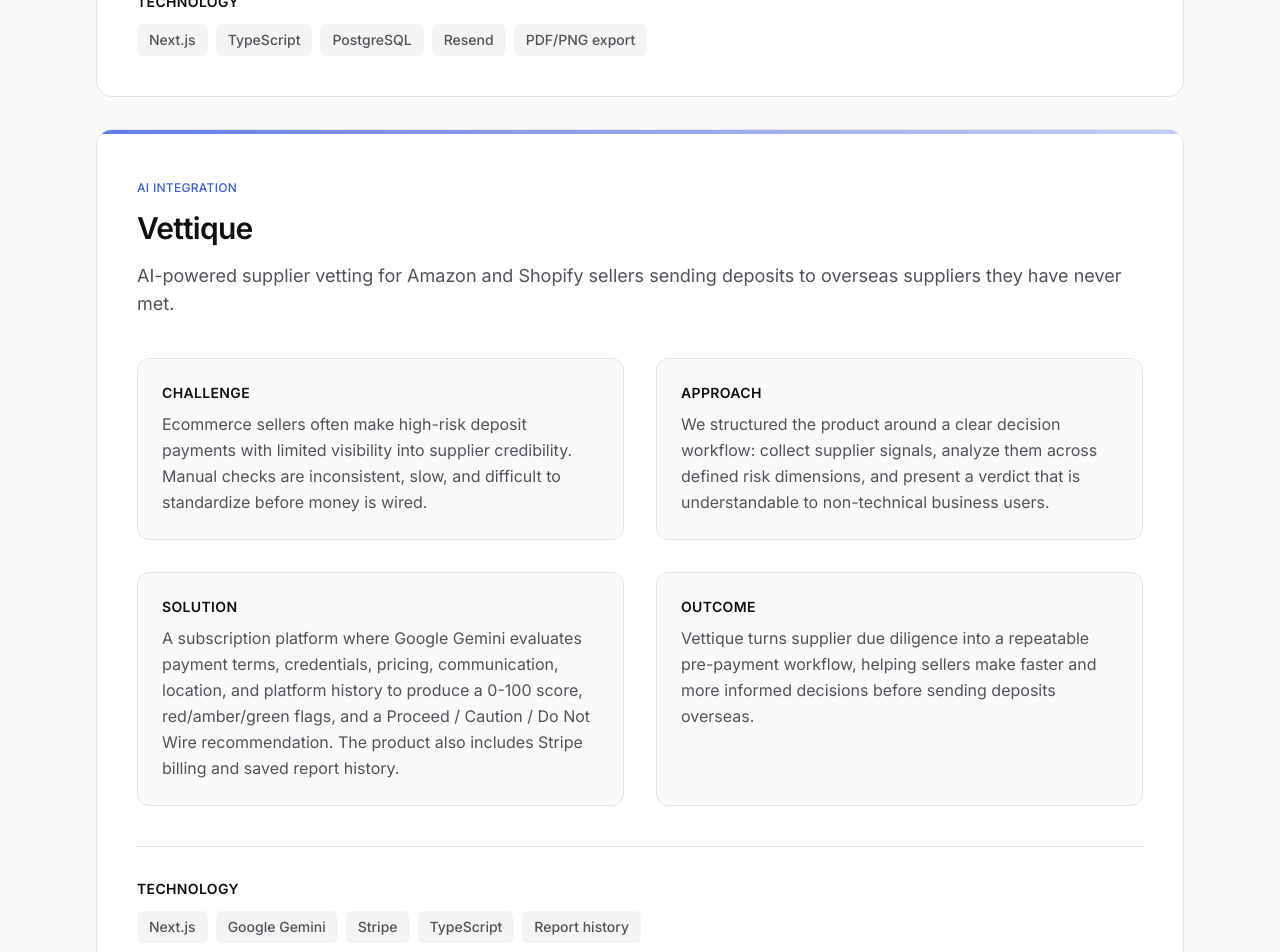
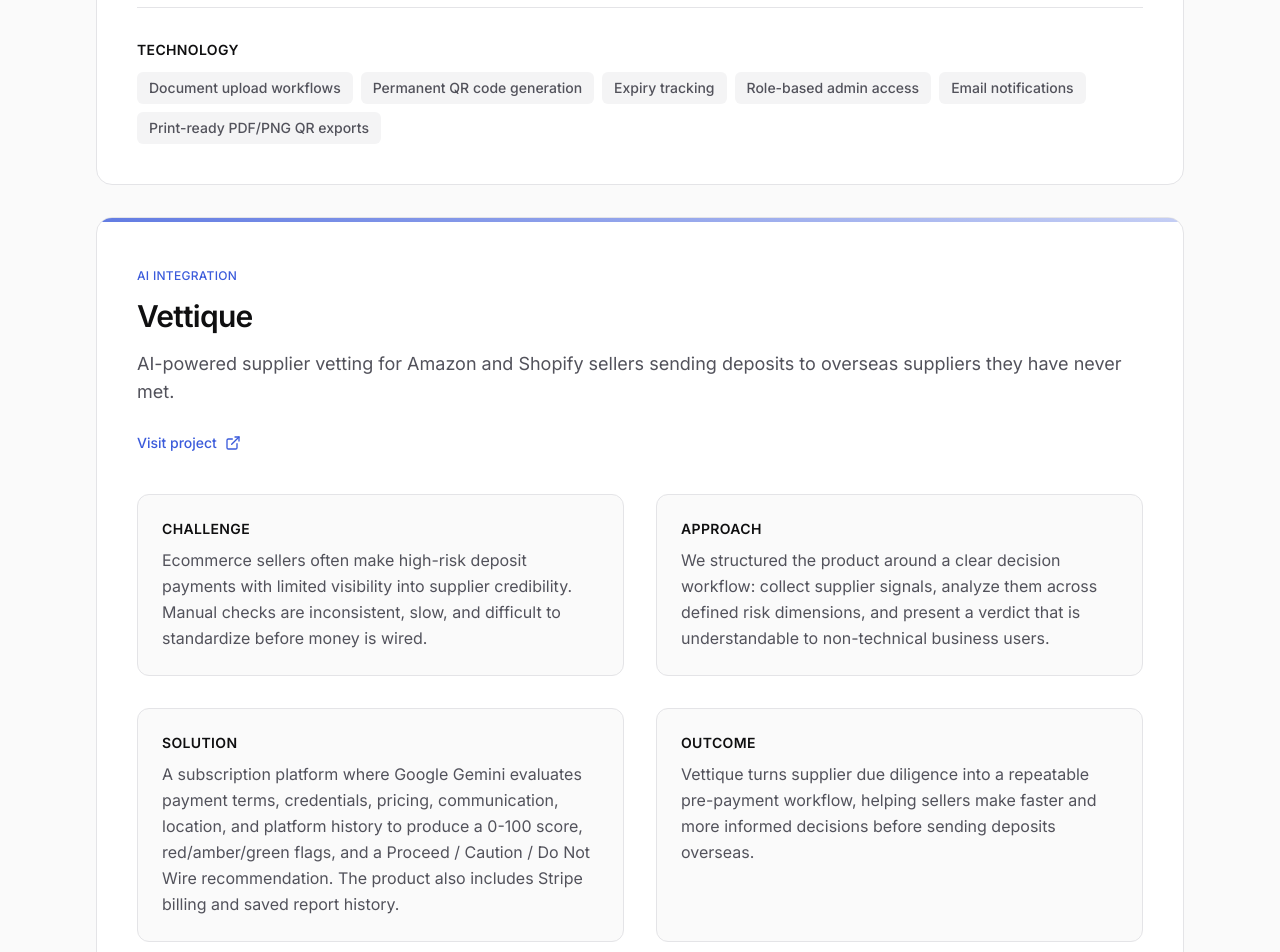
Before and after one commit to bitlovely/zlooyear, a Next.js app: page /case-studies in a window 1280 px wide. Shown: the part 1160-2112 px from the top of the page. Built offline with nearby package versions, Linux system fonts and the light colour scheme.

Commit message:
Add public URL links to CaseStudyCard and CaseStudyDetail components; update CaseStudy type to include optional publicUrl field

```diff
--- a/src/components/ui/CaseStudyCard.tsx
+++ b/src/components/ui/CaseStudyCard.tsx
@@ -1,5 +1,6 @@
 import type { CaseStudy } from "@/lib/data/case-studies";
 import { cn } from "@/lib/utils";
+import { ExternalLink } from "lucide-react";
 
 type CaseStudyCardProps = {
   study: CaseStudy;
@@ -25,6 +26,20 @@ export function CaseStudyCard({ study, className }: CaseStudyCardProps) {
         <p className="mt-3 flex-1 text-muted-foreground leading-relaxed">
           {study.summary}
         </p>
+
+        {study.publicUrl && (
+          <a
+            href={study.publicUrl}
+            target="_blank"
+            rel="noreferrer"
+            className="mt-6 inline-flex items-center gap-2 text-sm font-medium text-accent hover:underline focus-visible:outline-none focus-visible:ring-2 focus-visible:ring-accent rounded-sm"
+            aria-label={`Visit ${study.title} website`}
+          >
+            Visit project
+            <ExternalLink className="h-4 w-4" />
+          </a>
+        )}
+
         <div className="mt-auto flex flex-wrap gap-2">
           {study.technologies.slice(0, 4).map((tech) => (
             <span
@@ -64,6 +79,21 @@ export function CaseStudyDetail({ study }: CaseStudyDetailProps) {
         </h2>
         <p className="mt-4 text-lg text-muted-foreground">{study.summary}</p>
 
+        {study.publicUrl && (
+          <div className="mt-6">
+            <a
+              href={study.publicUrl}
+              target="_blank"
+              rel="noreferrer"
+              className="inline-flex items-center gap-2 text-sm font-medium text-accent hover:underline focus-visible:outline-none focus-visible:ring-2 focus-visible:ring-accent rounded-sm"
+              aria-label={`Visit ${study.title} website`}
+            >
+              Visit project
+              <ExternalLink className="h-4 w-4" />
+            </a>
+          </div>
+        )}
+
         <div className="mt-10 grid items-stretch gap-8 sm:grid-cols-2">
           {sections.map((section) => (
             <div
--- a/src/lib/data/case-studies.ts
+++ b/src/lib/data/case-studies.ts
@@ -8,6 +8,7 @@ export type CaseStudy = {
   solution: string;
   technologies: string[];
   outcome: string;
+  publicUrl?: string;
 };
 
 export const caseStudies: CaseStudy[] = [
@@ -17,6 +18,7 @@ export const caseStudies: CaseStudy[] = [
     category: "PropTech Platform",
     summary:
       "A property compliance platform for uploading building safety documents, generating permanent QR codes, and giving tenants, inspectors, and contractors instant access without a login or app.",
+    publicUrl: "https://www.blockdocsqr.co.uk/",
     challenge:
       "Property managers need a simple way to share compliance documents for each building while keeping records current, accessible, and easy to verify in the field. Traditional sharing methods create friction for residents, contractors, and inspectors.",
     approach:
@@ -24,11 +26,12 @@ export const caseStudies: CaseStudy[] = [
     solution:
       "A web application with role-based admin, document upload workflows, permanent QR code generation, dashboard expiry alerts, Resend email notifications, and print-ready PDF/PNG QR exports for real-world deployment.",
     technologies: [
-      "Next.js",
-      "TypeScript",
-      "PostgreSQL",
-      "Resend",
-      "PDF/PNG export",
+      "Document upload workflows",
+      "Permanent QR code generation",
+      "Expiry tracking",
+      "Role-based admin access",
+      "Email notifications",
+      "Print-ready PDF/PNG QR exports",
     ],
     outcome:
       "BlockDocsQR gives property teams a practical way to publish compliance information and maintain document visibility across buildings. The product is also being prepared for submission to the 2026 Property Management Awards in the PropTech Innovation category.",
@@ -39,6 +42,7 @@ export const caseStudies: CaseStudy[] = [
     category: "AI Integration",
     summary:
       "AI-powered supplier vetting for Amazon and Shopify sellers sending deposits to overseas suppliers they have never met.",
+    publicUrl: "https://www.vettique.com/",
     challenge:
       "Ecommerce sellers often make high-risk deposit payments with limited visibility into supplier credibility. Manual checks are inconsistent, slow, and difficult to standardize before money is wired.",
     approach:
@@ -46,11 +50,12 @@ export const caseStudies: CaseStudy[] = [
     solution:
       "A subscription platform where Google Gemini evaluates payment terms, credentials, pricing, communication, location, and platform history to produce a 0-100 score, red/amber/green flags, and a Proceed / Caution / Do Not Wire recommendation. The product also includes Stripe billing and saved report history.",
     technologies: [
-      "Next.js",
-      "Google Gemini",
-      "Stripe",
-      "TypeScript",
-      "Report history",
+      "Google Gemini analysis",
+      "0–100 risk scoring",
+      "Red/amber/green risk flags",
+      "Proceed / Caution / Do Not Wire verdict",
+      "Saved report history",
+      "Stripe subscription billing",
     ],
     outcome:
       "Vettique turns supplier due diligence into a repeatable pre-payment workflow, helping sellers make faster and more informed decisions before sending deposits overseas.",
@@ -61,6 +66,7 @@ export const caseStudies: CaseStudy[] = [
     category: "Directory Platform",
     summary:
       "A UK-wide network and public directory connecting verified fire door inspectors, surveyors, and installers with property managers and contractors.",
+    publicUrl: "https://fdin.net/",
     challenge:
       "Property managers need to find qualified fire door professionals quickly, while inspectors need a trusted way to demonstrate credentials and compliance. Verification requirements must be clear, consistent, and administratively manageable.",
     approach:
@@ -68,11 +74,11 @@ export const caseStudies: CaseStudy[] = [
     solution:
       "A searchable public directory with inspector application flows, certification and insurance uploads, DBS check collection, admin verification workflows, and a Verified Inspector badge aligned to BS 8214 and the Fire Safety (England) Regulations 2022.",
     technologies: [
-      "Next.js",
-      "TypeScript",
-      "Admin workflows",
-      "Document uploads",
-      "Search directory",
+      "Searchable directory",
+      "Verification workflows",
+      "Document and credential uploads",
+      "DBS checks workflow",
+      "Verified Inspector badge",
     ],
     outcome:
       "FDIN creates a more transparent route between property stakeholders and verified fire door professionals, combining compliance-oriented onboarding with a practical public discovery experience.",
```
